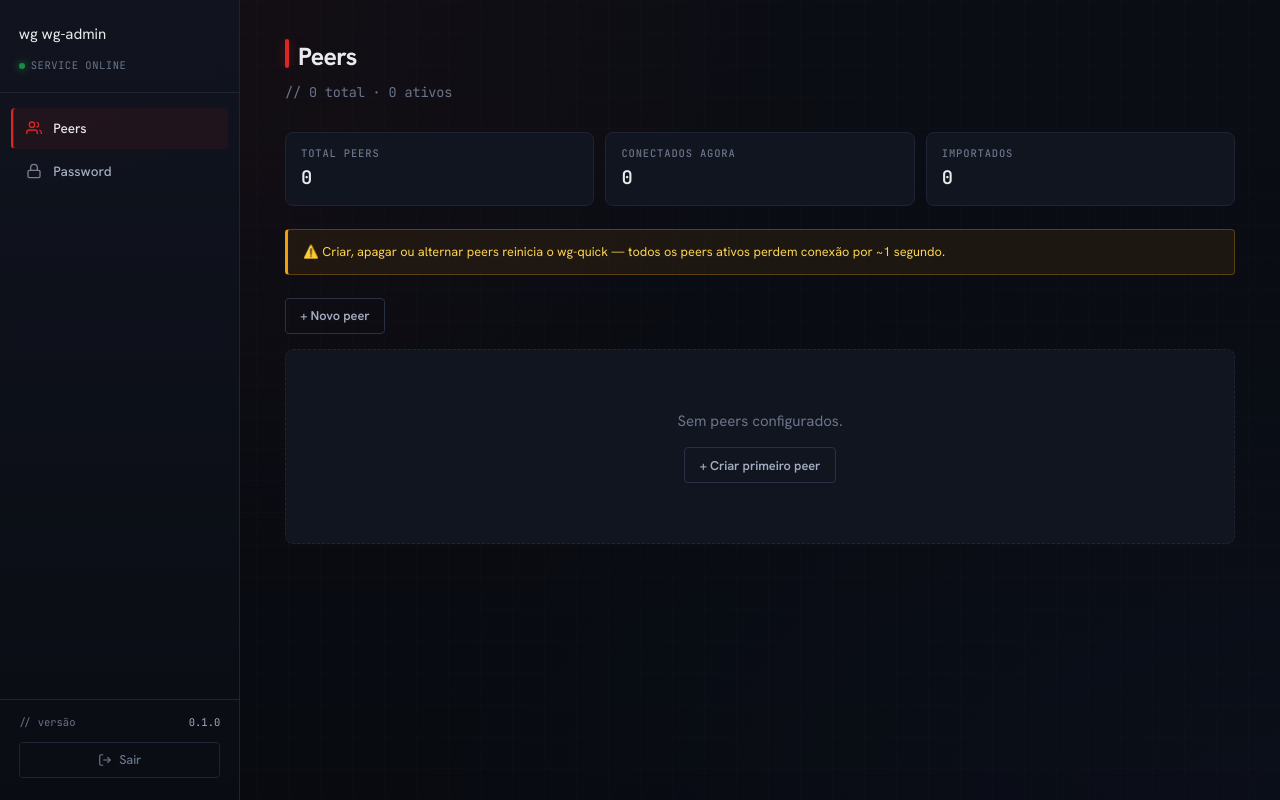
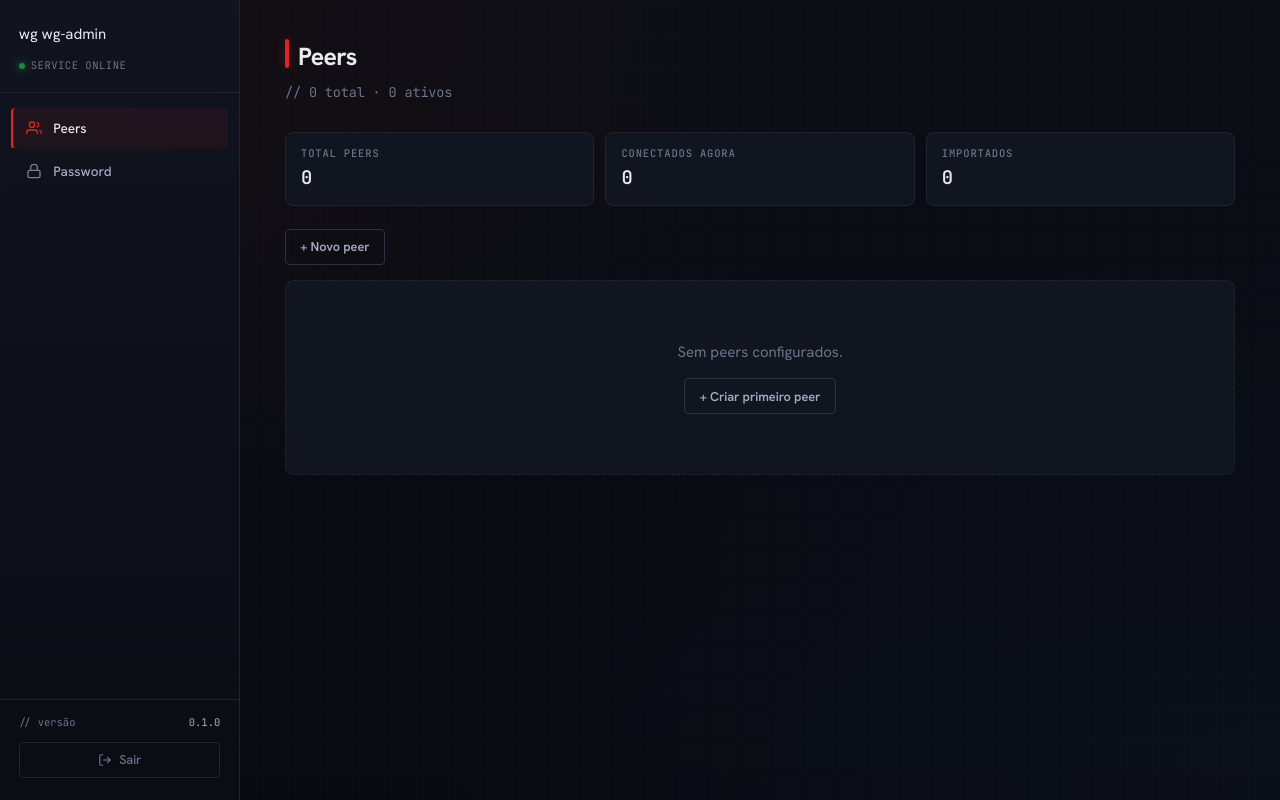
Before and after one commit to joaopaulooooo/wg-admin, a Flask app: page /peers in a window 1280 px wide. Run offline with Flask 3, Linux system fonts and the light colour scheme; the visitor is signed in with stand-in values (Sample User, id 1); parts of the project's set-up code (start-up, migrations or seed data) failed here and were passed over.

Commit message:
feat(ui): remove warning from peers list, simplify status badge
- Remove the 'criar/apagar/alternar reinicia o wg-quick' warning
  from the main peers list page. It's already shown on the peer
  creation form, which is enough.
- Status badge: drop the 'configurado' state. Now just 'online'
  (recent handshake) or 'offline' (no recent handshake or not in
  wg show). Simpler and matches user expectations.

```diff
--- a/templates/peers.html
+++ b/templates/peers.html
@@ -20,10 +20,6 @@
     </div>
   </div>
 
-  <div class="warn">
-    ⚠️ Criar, apagar ou alternar peers reinicia o wg-quick — todos os peers ativos perdem conexão por ~1 segundo.
-  </div>
-
   <div class="action-bar">
     <a href="{{ url_for('peer_new') }}" class="btn">+ Novo peer</a>
   </div>
@@ -42,7 +38,7 @@
           {% if not peer.private_key_enc %}<em title="Chave privada não disponível — importado do wg0.conf">🔒</em>{% endif %}
         </h3>
         <span class="peer-status {{ 'inactive' if peer.disabled or not pv.is_online else '' }}">
-          {% if peer.disabled %}inativo{% elif pv.is_online %}online{% elif status %}configurado{% else %}offline{% endif %}
+          {% if peer.disabled %}inativo{% elif pv.is_online %}online{% else %}offline{% endif %}
         </span>
       </div>
 
```
